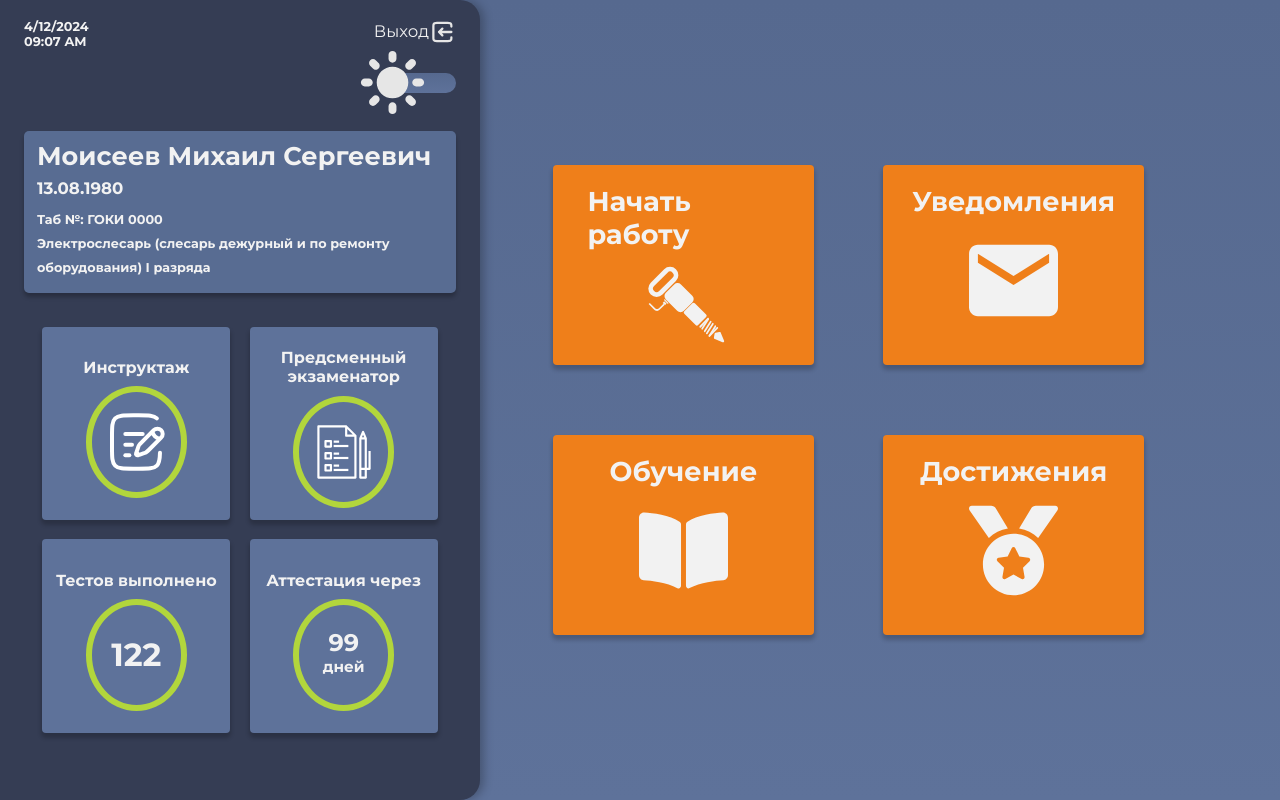
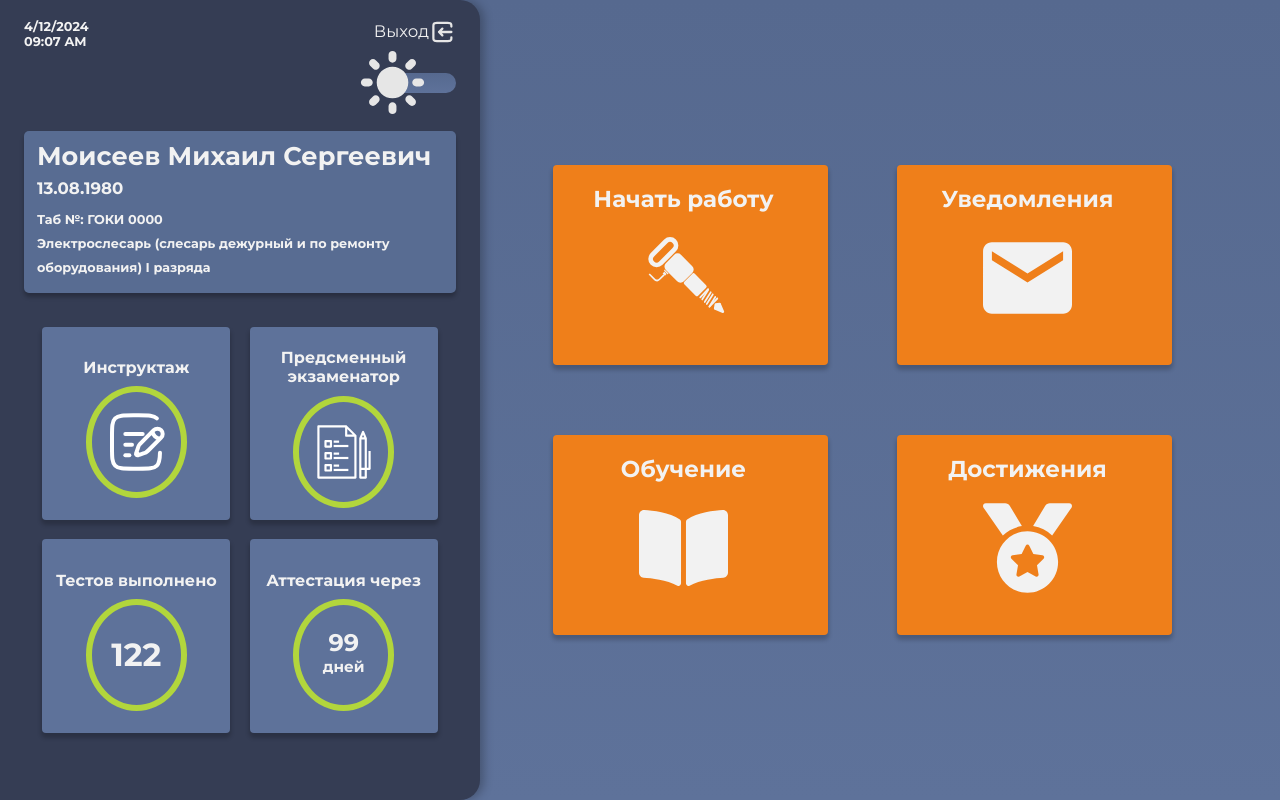
Before and after one commit to evasyukov/learn-acc, a Vue app: page / in a window 1280 px wide. Built offline with nearby package versions, Linux system fonts and the light colour scheme; the HTML template or start-up script is replaced by a standard one.

Commit message:
fix style main block

```diff
--- a/src/components/MainBlock.vue
+++ b/src/components/MainBlock.vue
@@ -44,7 +44,7 @@ export default {
   display: none;
 }
 .button {
-  padding: 3% 5% 5% 5%;
+  padding: 3% 7% 5% 5%;
   width: 15vw;
   height: 18.2vh;
   background-color: rgba(239, 127, 26, 1);
@@ -61,11 +61,18 @@ export default {
 
   & h1 {
     margin-bottom: 6%;
-    font-size: 3.4vh;
+    font-size: 1.8vw;
   }
   & img {
     width: 7vw;
     height: 50vh;
   }
 }
+
+
+/* @media (max-width: 1400px) {
+  .button h1 {
+    font-size: 2;
+  }
+} */
 </style>
```
